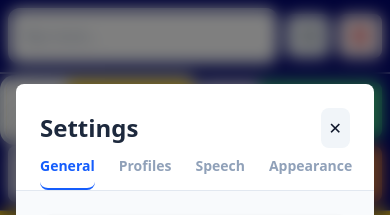
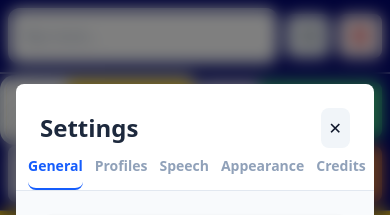
Before and after one commit to davisgulf7/tlc-easy-writer, a React (Vite) app: page / in a window 390 px wide. Both pictures are taken after a click on the button 354 px from the left and 816 px from the top of the page. Shown: the top 215 px of the page. Built offline with nearby package versions, Linux system fonts and the light colour scheme.

Commit message:
Reduce settings tab spacing on mobile

```diff
--- a/src/components/layout/SettingsModal.tsx
+++ b/src/components/layout/SettingsModal.tsx
@@ -47,7 +47,7 @@ export const SettingsModal: React.FC<SettingsModalProps> = ({ isOpen, onClose })
                         </button>
                     </div>
 
-                    <div className="flex px-6 gap-6 overflow-x-auto no-scrollbar scroll-smooth">
+                    <div className="flex px-3 gap-3 md:px-6 md:gap-6 overflow-x-auto no-scrollbar scroll-smooth">
                         {(['general', 'profiles', 'speech', 'appearance', 'credits'] as const).map(tab => (
                             <button
                                 key={tab}
```
